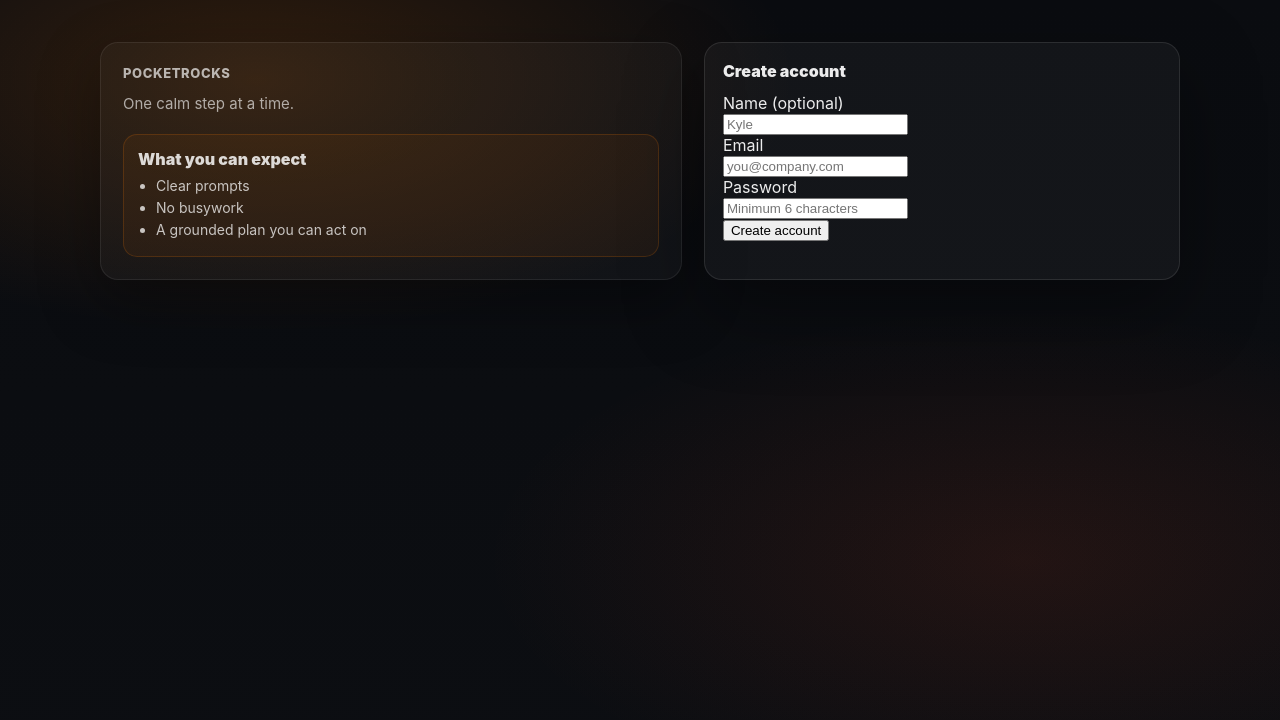
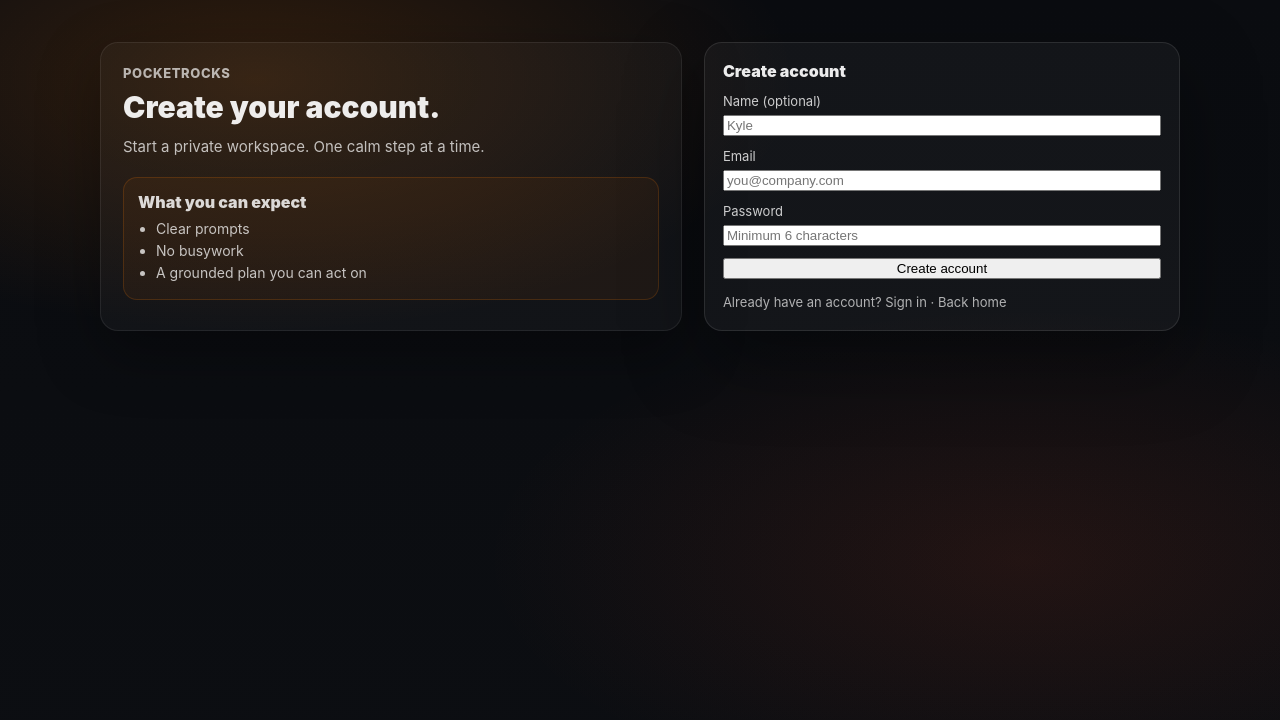
Before and after one commit to KyleFowles/PocketRocks-am, a Next.js app: page /signup in a window 1280 px wide. Shown: the top 720 px of the page. Built offline with nearby package versions, Linux system fonts and the light colour scheme.

Commit message:
Fix: restore clean SignupClient (AuthShell + session login + next)

```diff
--- a/src/app/(auth)/signup/SignupClient.tsx
+++ b/src/app/(auth)/signup/SignupClient.tsx
@@ -1,8 +1,10 @@
 /* ============================================================
    FILE: src/app/(auth)/signup/SignupClient.tsx
-   PURPOSE: Signup UI using AuthShell hero + card pattern
-            - Correctly uses variant="signup"
-            - Creates Firebase user + session cookie
+   PURPOSE: Signup UI using premium AuthShell (aligned to Login)
+            - Reads ?next= (defaults to /thinking)
+            - Creates Firebase user
+            - Exchanges ID token for session cookie via /session/login
+            - Redirects to resolved next route
    ============================================================ */
 
 "use client";
@@ -26,17 +28,18 @@ async function createSessionCookie(idToken: string) {
     body: JSON.stringify({ idToken }),
   });
 
-  if (!res.ok) {
-    const data = await res.json().catch(() => null);
+  const data = await res.json().catch(() => null);
+
+  if (!res.ok || !data?.ok) {
     throw new Error(data?.error || "Session login failed.");
   }
 }
 
 export default function SignupClient() {
   const router = useRouter();
-  const searchParams = useSearchParams();
+  const sp = useSearchParams();
 
-  const nextUrl = useMemo(() => normalizeNextUrl(searchParams.get("next")), [searchParams]);
+  const nextUrl = useMemo(() => normalizeNextUrl(sp.get("next")), [sp]);
 
   const [name, setName] = useState("");
   const [email, setEmail] = useState("");
@@ -47,6 +50,8 @@ export default function SignupClient() {
 
   async function onSubmit(e: React.FormEvent) {
     e.preventDefault();
+    if (busy) return;
+
     setError("");
 
     const em = email.trim();
@@ -73,38 +78,33 @@ export default function SignupClient() {
       router.replace(nextUrl);
     } catch (err: any) {
       setError(typeof err?.message === "string" ? err.message : "Sign up failed.");
-    } finally {
       setBusy(false);
     }
   }
 
   return (
     <AuthShell
-      variant="signup"
+      title="Create your account."
+      subtitle="Start a private workspace. One calm step at a time."
       cardTitle="Create account"
-      footerLeft={
+      footnote={
         <span>
           Already have an account?{" "}
           <a className="pr-auth-link" href={`/login?next=${encodeURIComponent(nextUrl)}`}>
             Sign in
           </a>
-        </span>
-      }
-      footerRight={
-        <a className="pr-auth-link" href="/">
-          Back home
-        </a>
-      }
-      finePrint={
-        <span>
-          By continuing, you’re creating a private workspace designed to help you clarify what matters and commit with
-          confidence.
+          {" · "}
+          <a className="pr-auth-link" href="/">
+            Back home
+          </a>
         </span>
       }
     >
-      <form onSubmit={onSubmit}>
-        <div className="pr-auth-field">
-          <div className="pr-auth-label">Name (optional)</div>
+      <form onSubmit={onSubmit} style={{ display: "grid", gap: 12 }}>
+        <div className="pr-auth-field" style={{ display: "grid", gap: 6 }}>
+          <div className="pr-auth-label" style={{ fontSize: 13, opacity: 0.85 }}>
+            Name (optional)
+          </div>
           <input
             className="pr-auth-input"
             value={name}
@@ -115,20 +115,25 @@ export default function SignupClient() {
           />
         </div>
 
-        <div className="pr-auth-field">
-          <div className="pr-auth-label">Email</div>
+        <div className="pr-auth-field" style={{ display: "grid", gap: 6 }}>
+          <div className="pr-auth-label" style={{ fontSize: 13, opacity: 0.85 }}>
+            Email
+          </div>
           <input
             className="pr-auth-input"
             value={email}
             onChange={(e) => setEmail(e.target.value)}
             autoComplete="email"
+            inputMode="email"
             placeholder="you@company.com"
             disabled={busy}
           />
         </div>
 
-        <div className="pr-auth-field">
-          <div className="pr-auth-label">Password</div>
+        <div className="pr-auth-field" style={{ display: "grid", gap: 6 }}>
+          <div className="pr-auth-label" style={{ fontSize: 13, opacity: 0.85 }}>
+            Password
+          </div>
           <input
             className="pr-auth-input"
             type="password"
```
